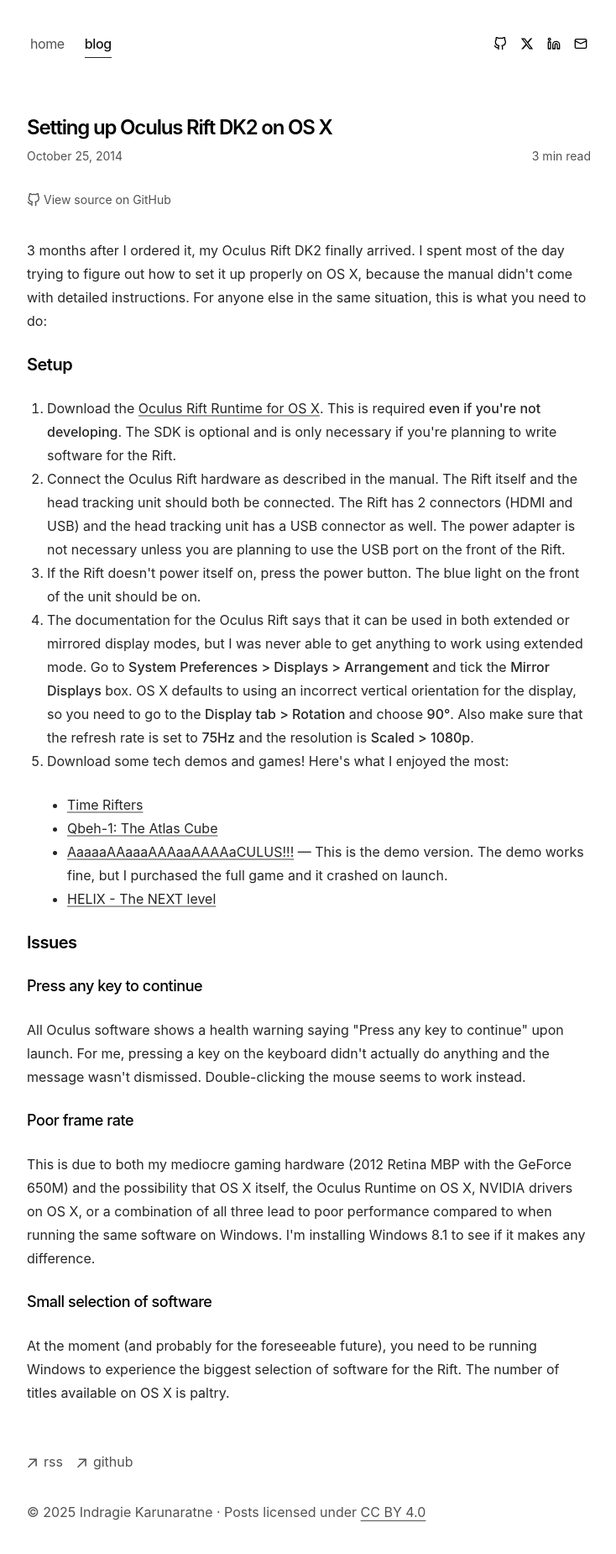
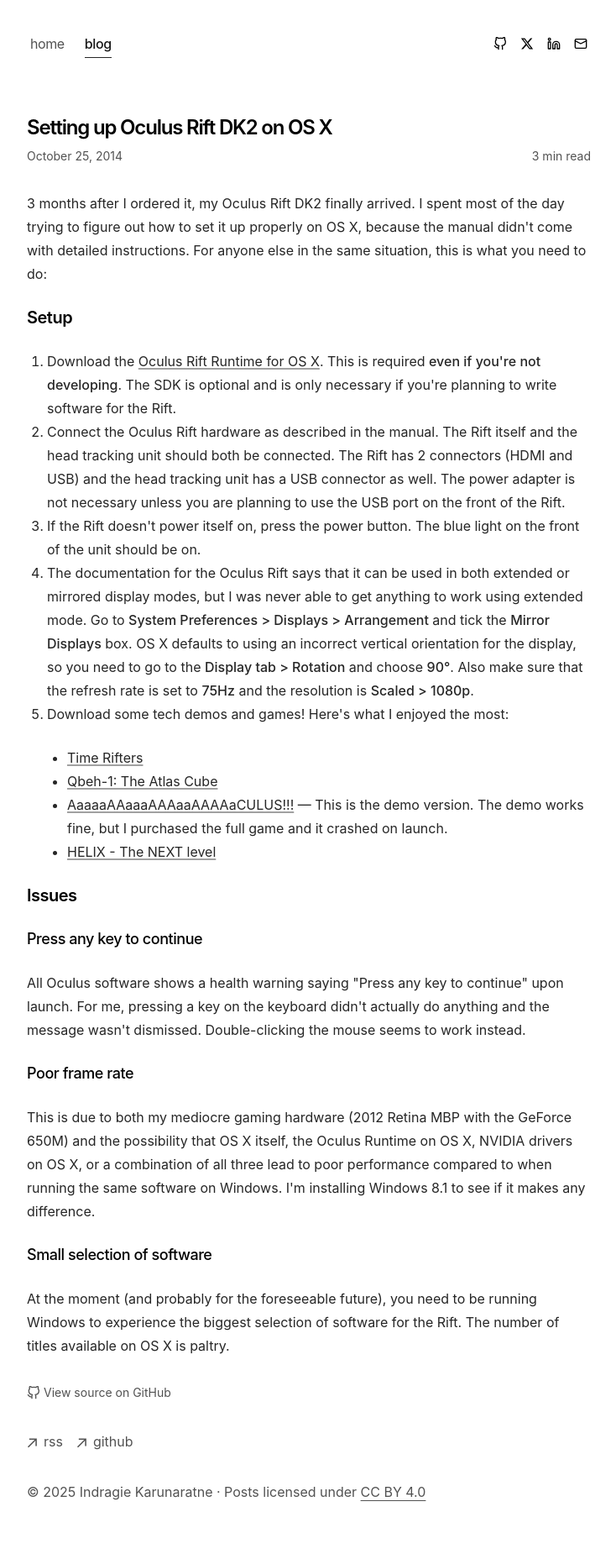
Before and after one commit to indragiek/indragie.com, a Next.js app: page /blog/setting-up-oculus-rift-dk2-on-os-x in a window 1280 px wide. Shown: the top 1850 px of the page at 84% size, without its empty margins (272-1006 px from the left). Built offline with nearby package versions, Linux system fonts and the light colour scheme.

Commit message:
Move "View source on GitHub" link to the bottom of the post

```diff
--- a/app/blog/[slug]/page.tsx
+++ b/app/blog/[slug]/page.tsx
@@ -97,7 +97,10 @@
           {calculateReadingTime(post.content)}
         </p>
       </div>
-      <div className="mb-8">
+      <article className="prose">
+        <CustomMarkdown>{post.content}</CustomMarkdown>
+      </article>
+      <div className="mt-8">
         <a
           href={`https://github.com/indragiek/indragie.com/blob/main/app/blog/posts/${post.slug}.mdx`}
           target="_blank"
@@ -110,9 +113,6 @@
           View source on GitHub
         </a>
       </div>
-      <article className="prose">
-        <CustomMarkdown>{post.content}</CustomMarkdown>
-      </article>
     </section>
   )
 }
```
